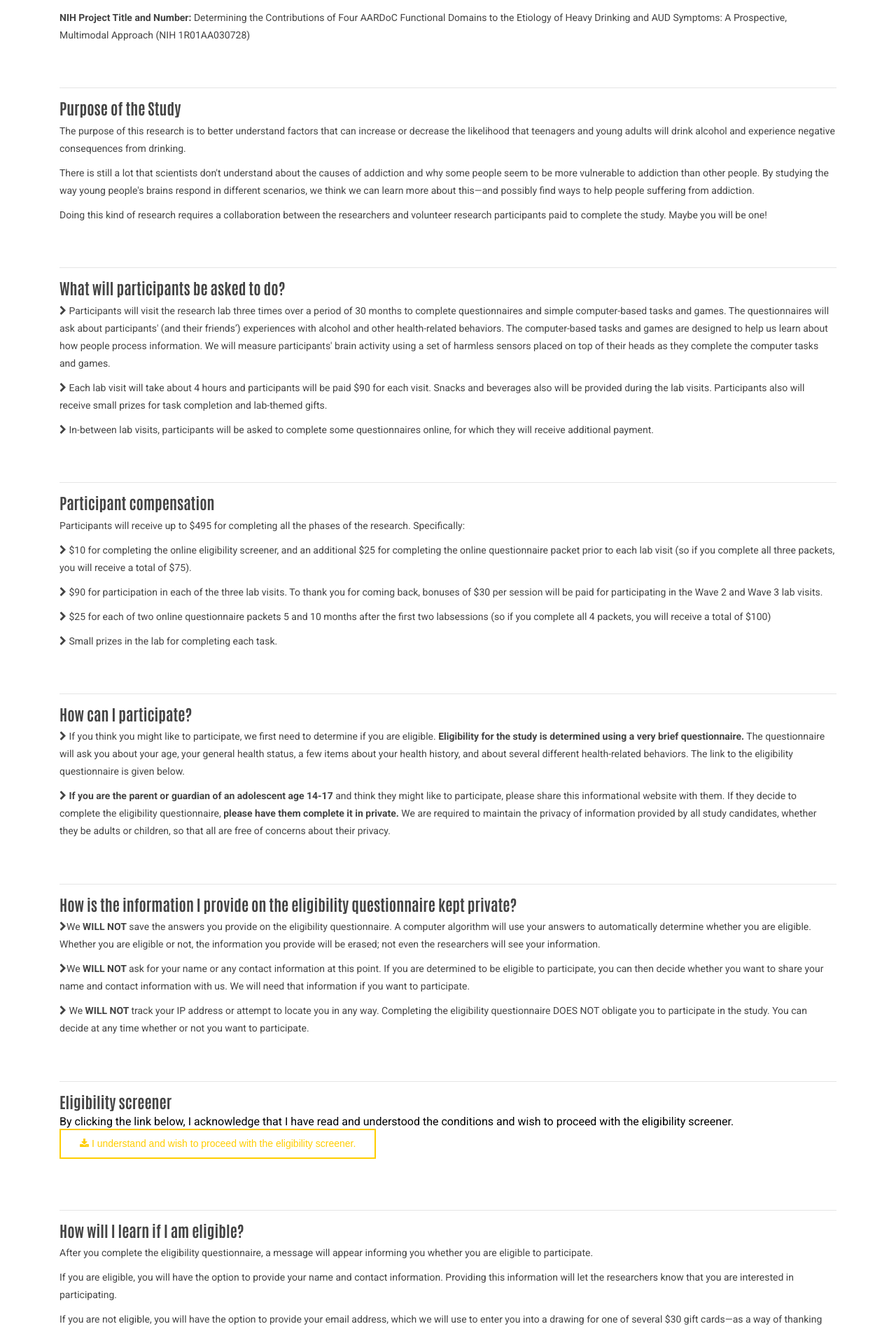
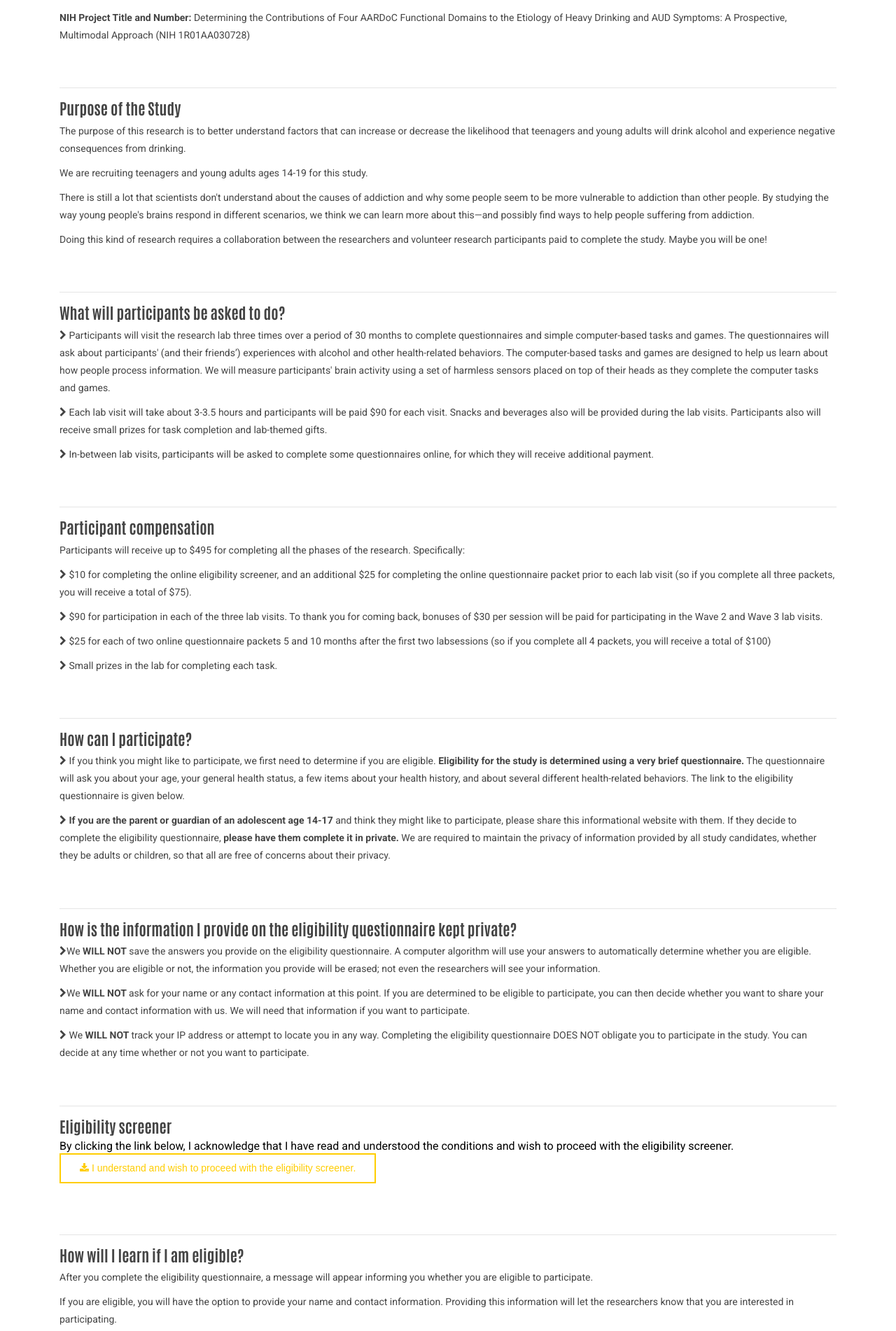
Before and after one commit to bartholow-scanlab/bartholow-scanlab.github.io, a Jekyll site: the page built from card.html, in a window 1280 px wide. Shown: the part 461-2363 px from the top of the page at 70% size. Built offline with Jekyll 4.4.1, drawn with Linux system fonts in a browser that asks for light colours.

Commit message:
Update card.html

```diff
--- a/card.html
+++ b/card.html
@@ -21,7 +21,7 @@ title: CARD
 <hr>
       <h4> Purpose of the Study </h4>
       <p> The purpose of this research is to better understand factors that can increase or decrease the likelihood that teenagers and young adults will drink alcohol and experience negative consequences from drinking. </p>
-
+<p> We are recruiting teenagers and young adults ages 14-19 for this study. </p>
 <p> There is still a lot that scientists don't understand about the causes of addiction and why some people seem to be more vulnerable to addiction than other people. By studying the way young people's brains respond in different scenarios, we think we can learn more about this—and possibly find ways to help people suffering from addiction.  </p>
 
 <p> Doing this kind of research requires a collaboration between the researchers and volunteer research participants paid to complete the study.  Maybe you will be one!</p>
@@ -34,7 +34,7 @@ title: CARD
 <p> <i class="fa fa-chevron-right" aria-hidden="true"></i>
 Participants will visit the research lab three times over a period of 30 months to complete questionnaires and simple computer-based tasks and games. The questionnaires will ask about participants' (and their friends’) experiences with alcohol and other health-related behaviors. The computer-based tasks and games are designed to help us learn about how people process information. We will measure participants' brain activity using a set of harmless sensors placed on top of their heads as they complete the computer tasks and games. </p>
 
-<p> <i class="fa fa-chevron-right" aria-hidden="true"></i> Each lab visit will take about 4 hours and participants will be paid $90 for each visit.  Snacks and beverages also will be provided during the lab visits.  Participants also will receive small prizes for task completion and lab-themed gifts.   </p>
+<p> <i class="fa fa-chevron-right" aria-hidden="true"></i> Each lab visit will take about 3-3.5 hours and participants will be paid $90 for each visit.  Snacks and beverages also will be provided during the lab visits.  Participants also will receive small prizes for task completion and lab-themed gifts.   </p>
 
 <p> <i class="fa fa-chevron-right" aria-hidden="true"></i>
 In-between lab visits, participants will be asked to complete some questionnaires online, for which they will receive additional payment. </p>
```
